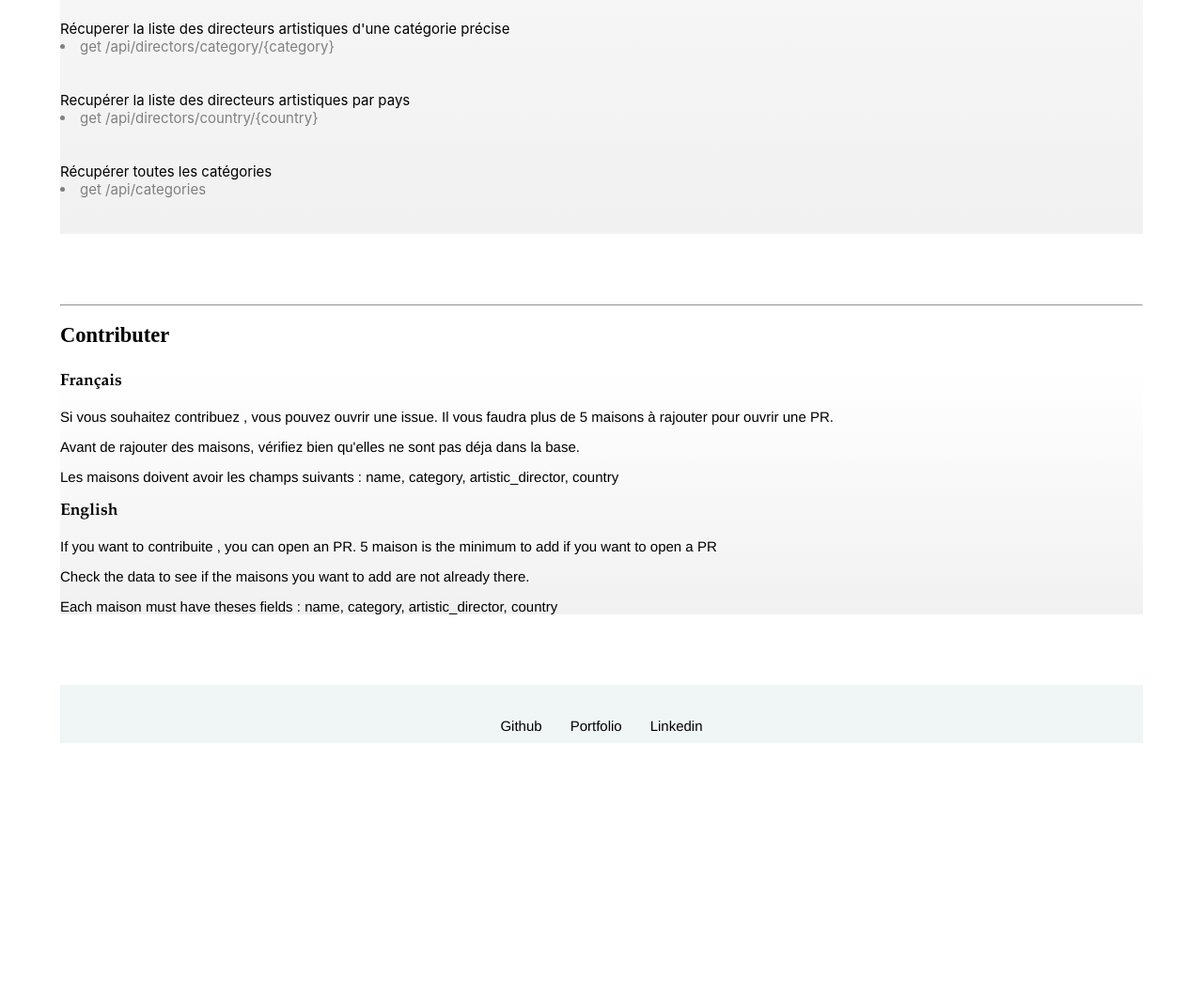
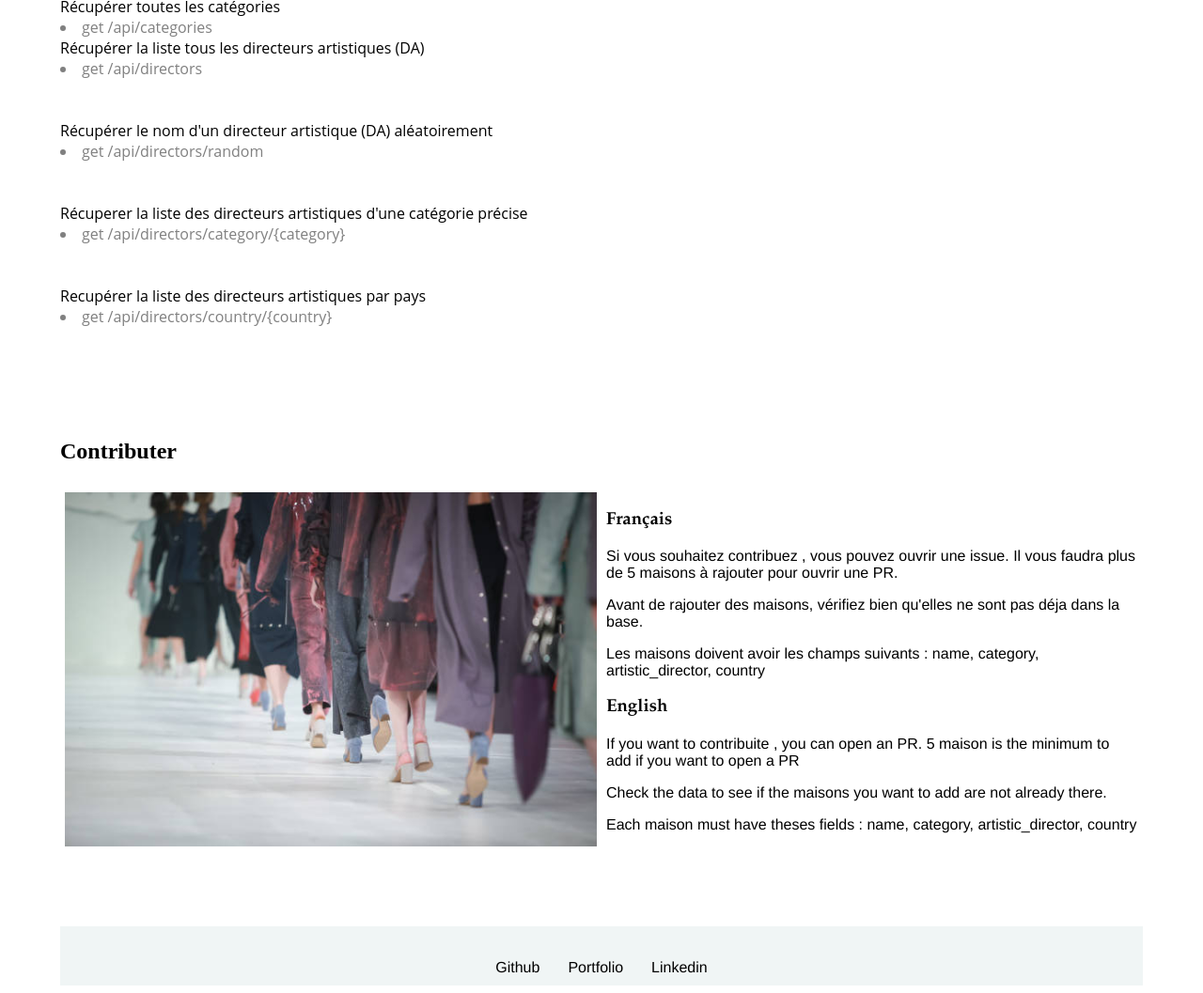
Before and after one commit to christmknd/HauteCouture-API, a website: page public/index.html in a window 1280 px wide. Shown: the part 1344-2401 px from the top of the page at 94% size. Before the commit the page ends 2143 px from the top, so only its background shows below. Drawn offline with Linux system fonts and the light colour scheme.

Commit message:
ADD some css changes

```diff
--- a/public/index.html
+++ b/public/index.html
@@ -55,22 +55,26 @@
 
             <p>Le statut haute couture n'existe qu'à Paris, valable qu'un an , et est accordé chaque par le ministère en charge de l'Industrie , sur proposition d'une liste de la Chambre Syndicale de la Haute Couture.</p>
 
+        </div>
+
+    </div>
+
+
+
 </section>
 
-<hr>
 
 <h2>Usage</h2>
 
+<p>Voici la liste exhaustif des requêtes que vous pouvez effectuez avec cette API :</p>
+
 <section id="usage">
 
-    <p>Voici la liste exhaustif des requêtes que vous pouvez effectuez avec cette API :</p>
+        Récupérer la liste toutes les maisons <br>
 
+        <li> get /api/maisons</li> <br> <br>
 
-    Récupérer la liste toutes les maisons
-
-    <li> get /api/maisons</li>
-
-    Récupérer tous les maison dans une catégorie spécifique </li> <br> <br>
+        Récupérer tous les maison dans une catégorie spécifique
 
         <li> get /api/maisons/category/{category} </li> <br> <br>
 
@@ -87,6 +91,10 @@
         Récupérer une maison par son ID
 
         <li>get /api/maisons/{id} </li> <br> <br>
+
+        Récupérer toutes les catégories
+
+        <li>get /api/categories</li>
 
 
         Récupérer la liste tous les directeurs artistiques (DA)
@@ -107,20 +115,19 @@
     Recupérer la liste des directeurs artistiques par pays
 
     <li>get /api/directors/country/{country} </li> <br> <br>
-
-
-    Récupérer toutes les catégories
-
-    <li>get /api/categories</li> <br> <br>
-
 </section>
 
-<hr>
 
 <h2>Contributer</h2>
 
 <section id="contribuiting">
 
+
+    <div class="last_p">
+            <div class="column">
+                <img src="assets/defile.jpeg" height="300px">
+            </div>
+            <div class="column">
                 <h3>Français</h3>
 
                 <p>Si vous souhaitez contribuez , vous pouvez ouvrir une issue. Il vous faudra plus de 5 maisons à rajouter pour ouvrir une PR.</p>
@@ -134,6 +141,8 @@
 
                 <p> Check the data to see if the maisons you want to add are not already there.</p>
                 <p>Each maison must have theses fields : name, category, artistic_director, country</p>
+                </div>
+    </div>
 
 </section>
 
--- a/public/style.css
+++ b/public/style.css
@@ -2,9 +2,8 @@ body {
     margin-left: auto;
     margin-right: auto;
     max-width: 90%;
-    font-family: Inter, -apple-system, BlinkMacSystemFont, 'Segoe UI', Roboto, Oxygen, Ubuntu,
-    Cantarell, 'Fira Sans', 'Droid Sans', 'Helvetica Neue', sans-serif;
-    font-size: 15px;
+    font-family: 'Open Sans', 'Fira Sans', 'Droid Sans', 'Helvetica Neue', sans-serif;
+    font-size: 16px;
 }
 
 
@@ -12,7 +11,7 @@ body {
     body {
         max-width: 95%;
     }
-  }
+}
 
 a{
     text-decoration: inherit;
@@ -44,9 +43,7 @@ h1,section {
     margin-bottom: 75px;
 }
 
-section {
-    background: linear-gradient(#ffffff,#f1f1f1);
-}
+
 
 /* NAV */
 
@@ -101,6 +98,26 @@ h1{
     color:grey
 }
 
+/* SECTION */
+
+
+.last_p {
+    display: flex;
+    flex-direction: row;
+}
+
+.column {
+    flex: 1;
+    padding: 5px;
+}
+
+img {
+    width: 100%;
+    height: auto;
+    object-fit: cover;
+}
+
+
 /* FOOTER */
 
 footer {
```
Also changed, not shown: public/assets/defile.jpeg (added), public/assets/dior.jpg (added). Lines whose indentation alone changed are shown as unchanged.
